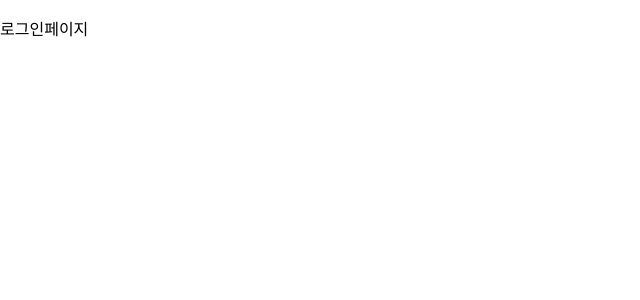
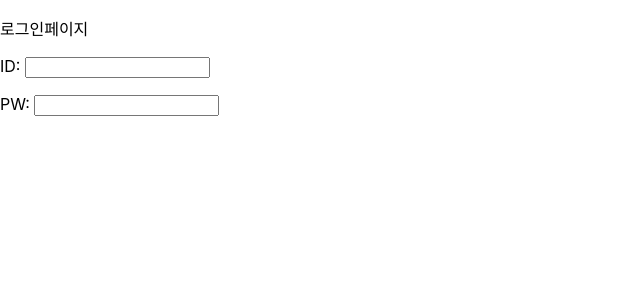
Before and after one commit to lsh3384/nodejs_study, a React (Create React App) app in the folder frontend/: page /login in a window 1280 px wide. Shown: the top 300 px of the page, without its empty margins (0-640 px from the left). Built offline with nearby package versions, Linux system fonts and the light colour scheme.

Commit message:
modified login page

```diff
--- a/frontend/src/index.js
+++ b/frontend/src/index.js
@@ -12,7 +12,6 @@ root.render(
       <App />
     </React.StrictMode>
   </BrowserRouter>
-
 );
 
 // If you want to start measuring performance in your app, pass a function
--- a/frontend/src/pages/Login.js
+++ b/frontend/src/pages/Login.js
@@ -2,6 +2,10 @@ function Login() {
   return (
     <div>
       <p>로그인페이지</p>
+      <form method="POST" action="/loginAction">
+        <p><label>ID: <input key="id"/></label></p>
+        <p><label>PW: <input key="pw"/></label></p>
+      </form>
     </div>
   )
 }
```
